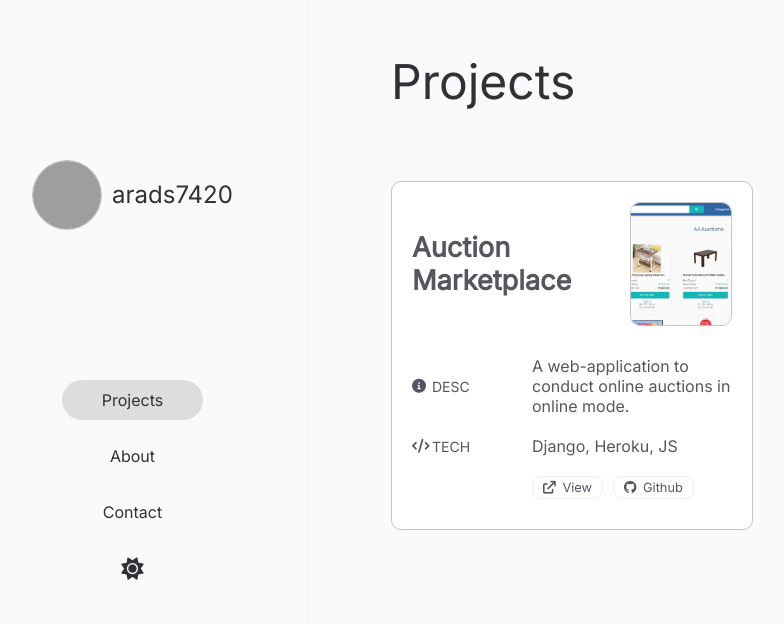
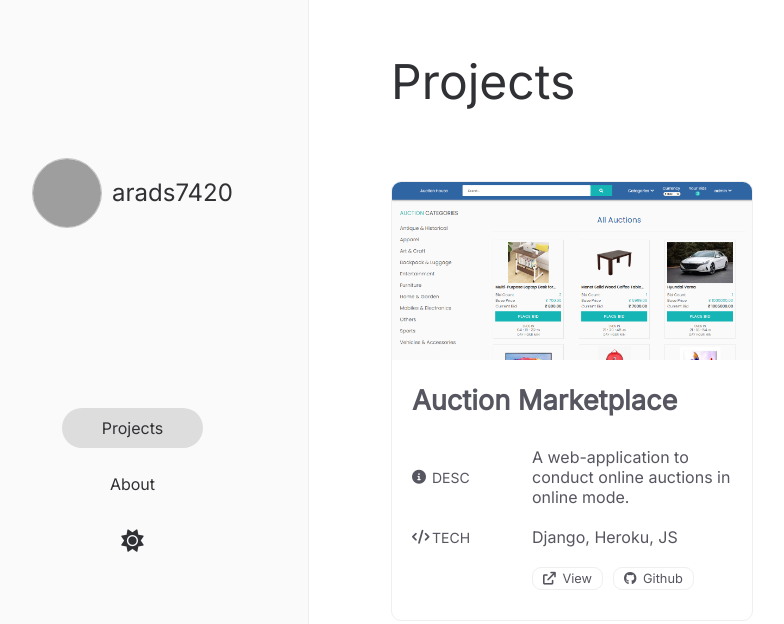
Before and after one commit to spartan7420/spartan7420.github.io, a Jekyll site: the page built from index.html, in a window 1280 px wide. Shown: the top 624 px of the page, without its empty margins (43-827 px from the left). Built offline with Jekyll 4.4.1, drawn with Linux system fonts in a browser that asks for light colours; some web fonts are replaced; grey boxes are pictures that could not be loaded.

```diff
--- a/_config.yaml
+++ b/_config.yaml
@@ -12,4 +12,4 @@
 
 domain: arads7420.github.io # if you want to force HTTPS, specify the domain without the http at the start, e.g. example.com
 url: https://arads7420.github.io # the base hostname and protocol for your site, e.g. http://example.com
-baseurl: /arads7420.github.io/ # place folder name if the site is served in a subfolder
+# baseurl: /arads7420.github.io/ # place folder name if the site is served in a subfolder
--- a/_data/navigation.yml
+++ b/_data/navigation.yml
@@ -2,5 +2,3 @@
 #   link: /index.html
 - name: About
   link: /about/
-- name: Contact
-  link: /contact/
--- a/_layouts/default.html
+++ b/_layouts/default.html
@@ -8,7 +8,7 @@
     <link rel="stylesheet" href="https://cdnjs.cloudflare.com/ajax/libs/font-awesome/6.0.0-beta3/css/all.min.css" integrity="sha512-Fo3rlrZj/k7ujTnHg4CGR2D7kSs0v4LLanw2qksYuRlEzO+tcaEPQogQ0KaoGN26/zrn20ImR1DfuLWnOo7aBA==" crossorigin="anonymous" referrerpolicy="no-referrer" />
     <link rel="preconnect" href="https://fonts.googleapis.com">
     <link rel="preconnect" href="https://fonts.gstatic.com" crossorigin>
-    <link href="https://fonts.googleapis.com/css2?family=Inter&display=swap" rel="stylesheet">
+<link href="https://fonts.googleapis.com/css2?family=Bayon&family=Inter&display=swap" rel="stylesheet">
     <link href="https://fonts.googleapis.com/css2?family=Monofett&family=Nunito&family=Outfit&family=Roboto+Condensed:wght@400;700&family=Roboto+Mono:wght@300;400;500;700&display=swap" rel="stylesheet">
     <script src="/assets/js/nav.js" defer></script>
   </head>
--- a/_sass/main.scss
+++ b/_sass/main.scss
@@ -11,7 +11,7 @@
 
 html,
 html[data-theme="light"] {
-  --main-background-color: #fafafa;
+  --main-background-color: #ffffff;
   --nav-font-color-lg: #303135;
   --nav-font-color-sm: #fafafa;
   --page-title-color: #303135;
@@ -24,34 +24,38 @@
   --nav-highlight-color-sm: #8eabc0;
   --nav-selected-color-sm: #efefef;
   --nav-selected-color-lg: #303135;
+  --p-bdr-clr: #efefef;
   --project-card-bdr-clr: #c4c4c4;
   --project-card-bg-clr: #ffffff;
   --project-card-text-clr: #565660;
+  --project-card-title-clr: #565660;
 }
 
 html[data-theme="dark"] {
-  --main-background-color: #4b4b4d;
+  --main-background-color: #262626;
   --nav-font-color-lg: #efefef;
   --nav-font-color-sm: #fafafa;
   --page-title-color: #efefef;
   --logo-img-border: #c4c4c4;
   --burger-color: #efefef;
   --nav-highlight-color-lg: #efefef;
-  --nav-background-color-lg: #2e2e2f;
+  --nav-background-color-lg: #262626;
   --nav-background-color-sm: #5e829c;
   --nav-border-clr: #5d636b;
   --nav-highlight-color-sm: #8eabc0;
   --nav-selected-color-sm: #efefef;
   --nav-selected-color-lg: #303135;
+  --p-bdr-clr: #444444;
   --project-card-bdr-clr: none;
   --project-card-bg-clr: #282a33;
-  --project-card-text-clr: #dddddd;
+  --project-card-text-clr: #bfbfbf;
+  --project-card-title-clr: #efefef;
 }
 
 @media (prefers-color-scheme: dark) {
   html,
   html[data-theme="light"] {
-    --main-background-color: #fafafa;
+    --main-background-color: #ffffff;
     --nav-font-color-lg: #303135;
     --nav-font-color-sm: #fafafa;
     --page-title-color: #303135;
@@ -64,13 +68,15 @@
     --nav-selected-color-lg: #303135;
     --nav-background-color-sm: #5e829c;
     --nav-highlight-color-sm: #8eabc0;
+    --p-bdr-clr: #efefef;
     --project-card-bdr-clr: #c4c4c4;
     --project-card-bg-clr: #ffffff;
     --project-card-text-clr: #565660;
+    --project-card-title-clr: #565660;
   }
 
   html[data-theme="dark"] {
-    --main-background-color: #4b4b4d;
+    --main-background-color: #262626;
     --nav-font-color-lg: #efefef;
     --nav-font-color-sm: #fafafa;
     --page-title-color: #efefef;
@@ -79,13 +85,15 @@
     --nav-selected-color-sm: #efefef;
     --nav-selected-color-lg: #303135;
     --nav-highlight-color-lg: #efefef;
-    --nav-background-color-lg: #4b4b4d;
+    --nav-background-color-lg: #262626;
     --nav-background-color-sm: #5e829c;
     --nav-border-clr: #5d636b;
     --nav-highlight-color-sm: #8eabc0;
+    --p-bdr-clr: #444444;
     --project-card-bdr-clr: none;
     --project-card-bg-clr: #282a33;
-    --project-card-text-clr: #dddddd;
+    --project-card-text-clr: #bfbfbf;
+    --project-card-title-clr: #efefef;
   }
 }
 
@@ -130,7 +138,7 @@
 .logo {
   display: flex;
   position: relative;
-  top: -150px;
+  top: -180px;
   align-items: center;
   gap: 10px;
   .title {
@@ -322,7 +330,23 @@
     text-decoration: none;
   }
 }
-
+.p-container {
+  max-width: 400px;
+  border-radius: 10px;
+  background-color: var(--p-bg-clr);
+  border: 1px solid var(--p-bdr-clr);
+  overflow: hidden;
+}
+.header-img {
+  width: 100%;
+  // border: 1px solid var(--project-card-bdr-clr);
+  overflow: hidden;
+  img {
+    max-width: 100%;
+    height: 100%;
+    object-fit: cover;
+  }
+}
 .project-container {
   display: grid;
   grid-template-columns: repeat(2, 1fr);
@@ -332,9 +356,7 @@
     display: flex;
     flex-direction: column;
     padding: 20px;
-    border-radius: 10px;
-    border: 1px solid var(--project-card-bdr-clr);
-    background-color: var(--project-card-bg-clr);
+    // background-color: #48404b;
     color: var(--project-card-text-clr);
     max-width: 400px;
     .project-header {
@@ -349,29 +371,14 @@
         // border: 1px solid black;
         height: 100%;
         gap: 25px;
-        .project-date {
-          font-family: "Inter", sans-serif;
-        }
         .project-title {
           font-size: 1.7rem;
           font-weight: 800;
           font-family: "Inter", sans-serif;
           a {
             text-decoration: none;
-            color: var(--project-card-text-clr);
+            color: var(--project-card-title-clr);
           }
-        }
-      }
-      .header-img {
-        width: 7.75rem;
-        height: 7.75rem;
-        border: 1px solid var(--project-card-bdr-clr);
-        border-radius: 10px;
-        overflow: hidden;
-        img {
-          max-width: 100%;
-          height: 100%;
-          object-fit: cover;
         }
       }
     }
@@ -419,6 +426,9 @@
 }
 
 @media (max-width: 966px) {
+  .p-container {
+    max-width: 100%;
+  }
   .project-container {
     .project-card {
       .project-card-section {
--- a/index.html
+++ b/index.html
@@ -5,6 +5,15 @@
 <h1 class="page-title">Projects</h1>
 <div class="project-container">
     {% for project in site.projects %}
+    <div class="p-container">
+        {% if project.img %}
+        <div class="header-img">
+            <img
+            src="{{ project.img }}"
+            alt=""
+            >
+        </div>
+        {% endif %}
         <div class="project-card">
             <div class="project-header">
                 <!-- Contains date, title and img -->
@@ -13,14 +22,6 @@
                         <a href="{{ project.link }}">{{ project.name }}</a>
                     </div>
                 </div>
-            {% if project.img %}
-            <div class="header-img">
-                <img
-                src="{{ project.img }}"
-                alt=""
-                >
-            </div>
-            {% endif %}
             </div>
             <div class="project-card-section">
                 <div class="title"><i class="fa-solid fa-circle-info"></i>Desc</div>
@@ -39,5 +40,6 @@
                 </div>
             </div>
         </div>
+    </div>
     {% endfor %}
 </div>
```
Also changed, not shown: assets/images/Shop.png, 13 other files. Lines whose indentation alone changed are shown as unchanged.
